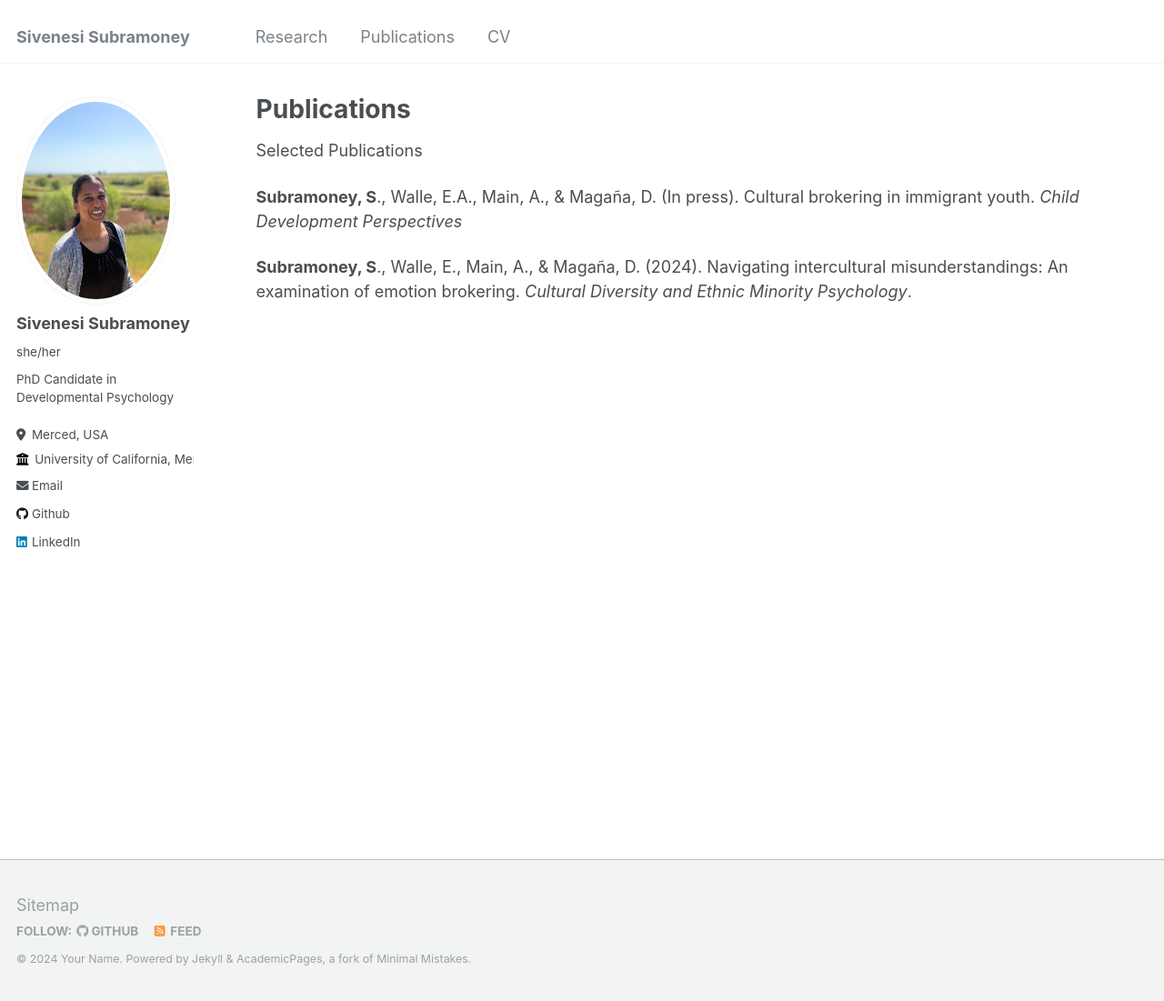
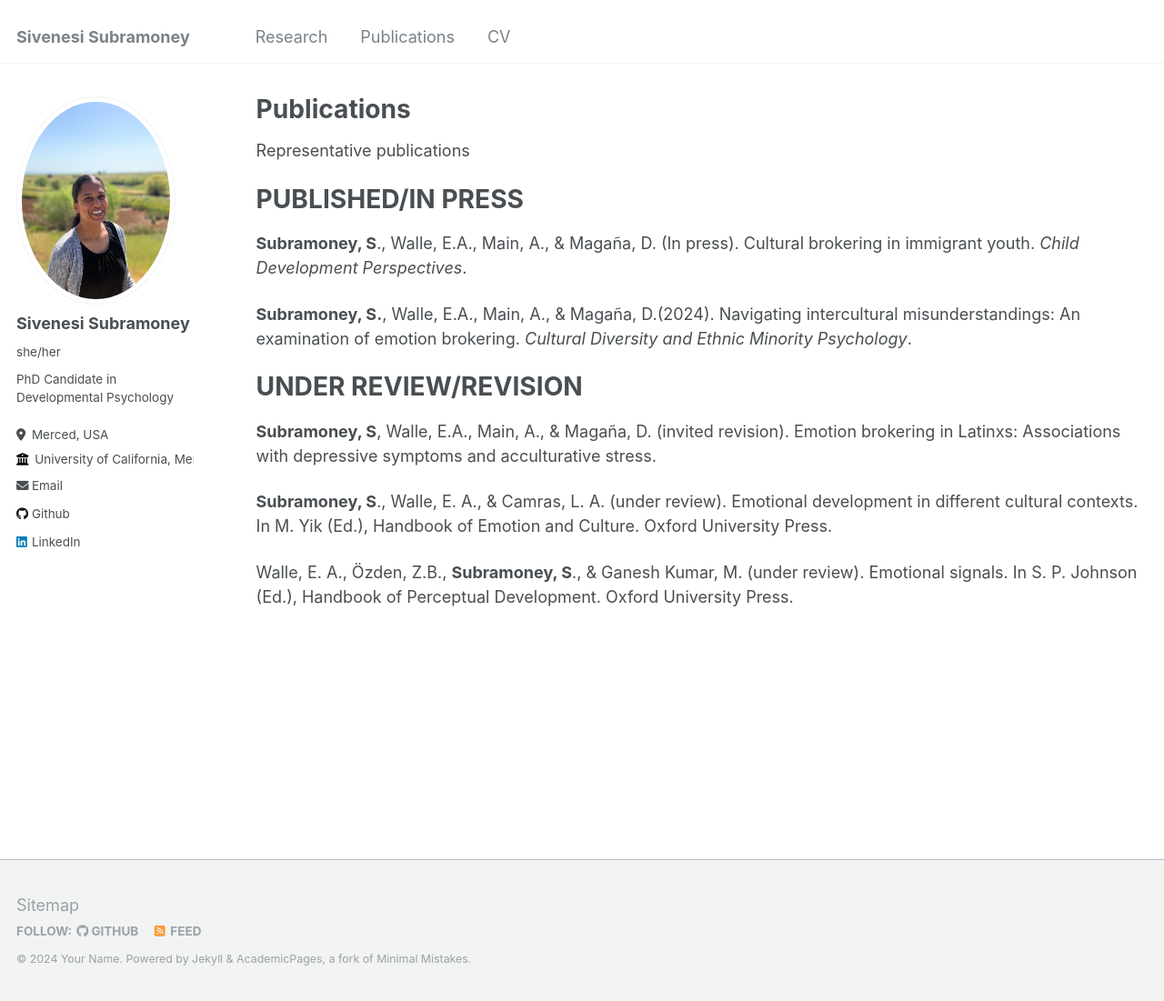
Before and after one commit to Sivenesi/Sivenesi.github.io, a Jekyll site: the page built from _pages/publications.md, in a window 1280 px wide and 1101 px high. Shown: the whole window at 91% size. Built offline with Jekyll 4.4.1, drawn with Linux system fonts in a browser that asks for light colours.

Commit message:
Update publications.md

```diff
--- a/_pages/publications.md
+++ b/_pages/publications.md
@@ -5,8 +5,18 @@ permalink: /publications/
 author_profile: true
 ---
 
-Selected Publications
+Representative publications
 
-**Subramoney, S**., Walle, E.A., Main, A., & Magaña, D. (In press). Cultural brokering in immigrant youth. *Child Development Perspectives*
+# PUBLISHED/IN PRESS
 
-**Subramoney, S**., Walle, E., Main, A., & Magaña, D. (2024). Navigating intercultural misunderstandings: An examination of emotion brokering. *Cultural Diversity and Ethnic Minority Psychology*.
+**Subramoney, S**., Walle, E.A., Main, A., & Magaña, D. (In press). Cultural brokering in immigrant youth. *Child Development Perspectives*.
+
+**Subramoney, S.**, Walle, E.A., Main, A., & Magaña, D.(2024). Navigating intercultural misunderstandings: An examination of emotion brokering. *Cultural Diversity and Ethnic Minority Psychology*.
+
+# UNDER REVIEW/REVISION
+
+**Subramoney, S**, Walle, E.A., Main, A., & Magaña, D. (invited revision). Emotion brokering in Latinxs: Associations with depressive symptoms and acculturative stress.
+
+**Subramoney, S**., Walle, E. A., & Camras, L. A. (under review). Emotional development in different cultural contexts. In M. Yik (Ed.), Handbook of Emotion and Culture. Oxford University Press.
+
+Walle, E. A., Özden, Z.B., **Subramoney, S**., & Ganesh Kumar, M. (under review). Emotional signals. In S. P. Johnson (Ed.), Handbook of Perceptual Development. Oxford University Press.
```
